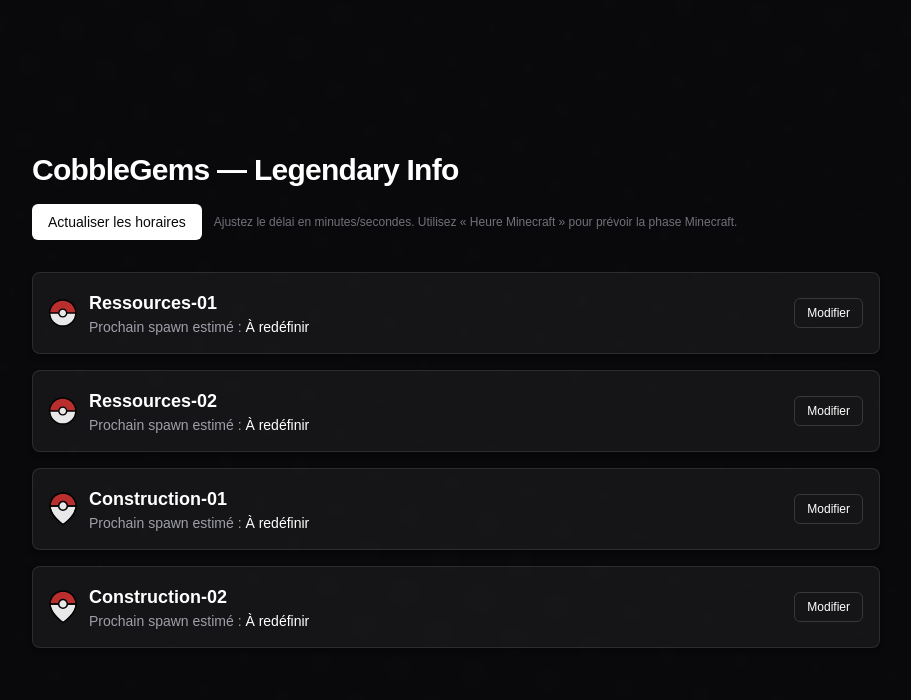
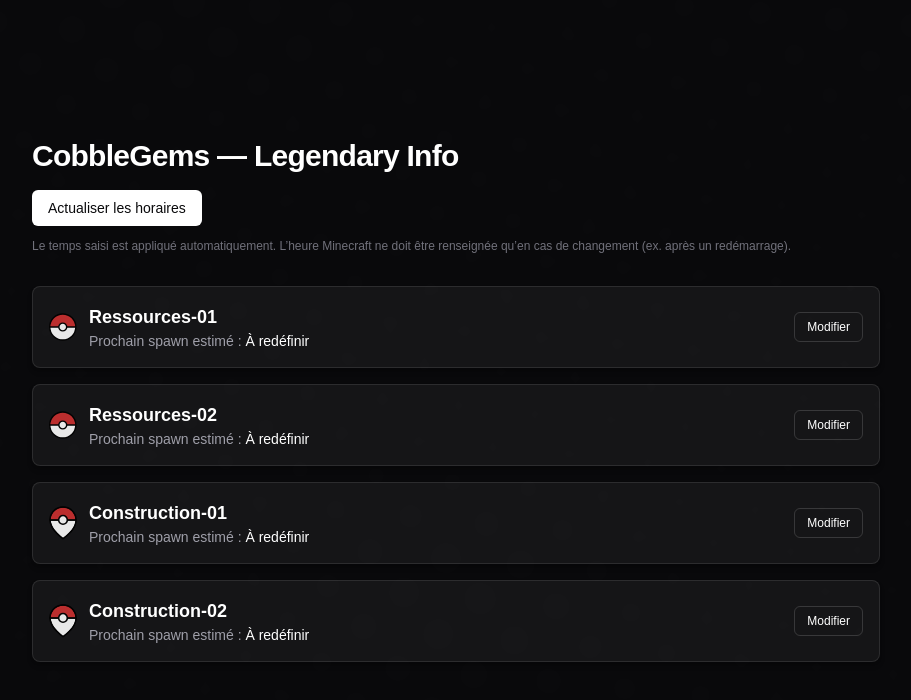
Before and after one commit to MalekGuez/legs-info, a Next.js app: page / in a window 1280 px wide. Shown: the top 700 px of the page, without its empty margins (184-1095 px from the left). Built offline with nearby package versions, Linux system fonts and the light colour scheme; no server answers; the database is empty.

Commit message:
feat: site desc

```diff
--- a/app/page.tsx
+++ b/app/page.tsx
@@ -711,8 +711,9 @@
               {refreshing ? "Actualisation..." : "Actualiser les horaires"}
             </button>
             <span className="text-xs text-zinc-500">
-              Ajustez le délai en minutes/secondes. Utilisez « Heure Minecraft »
-              pour prévoir la phase Minecraft.
+              Le temps saisi est appliqué automatiquement. L’heure Minecraft
+              ne doit être renseignée qu’en cas de changement (ex. après un
+              redémarrage).
             </span>
           </div>
         </header>
```
